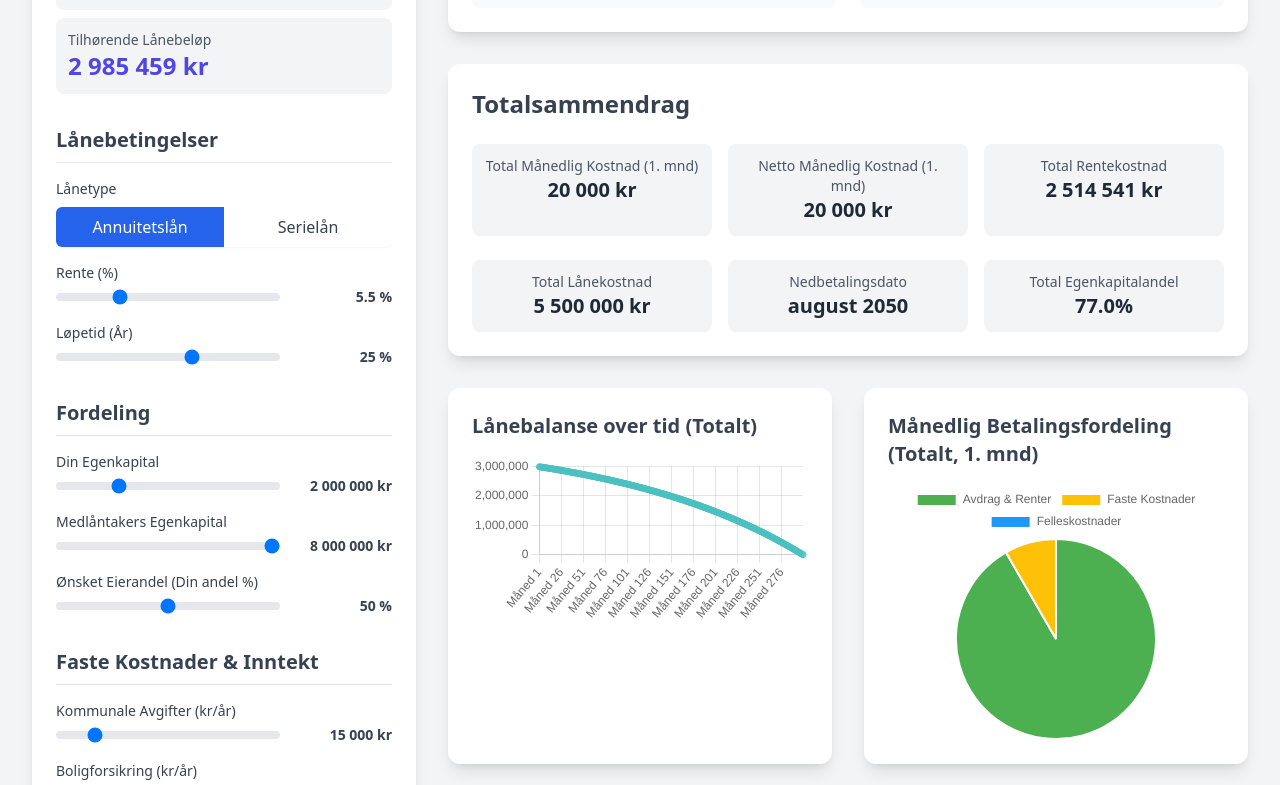
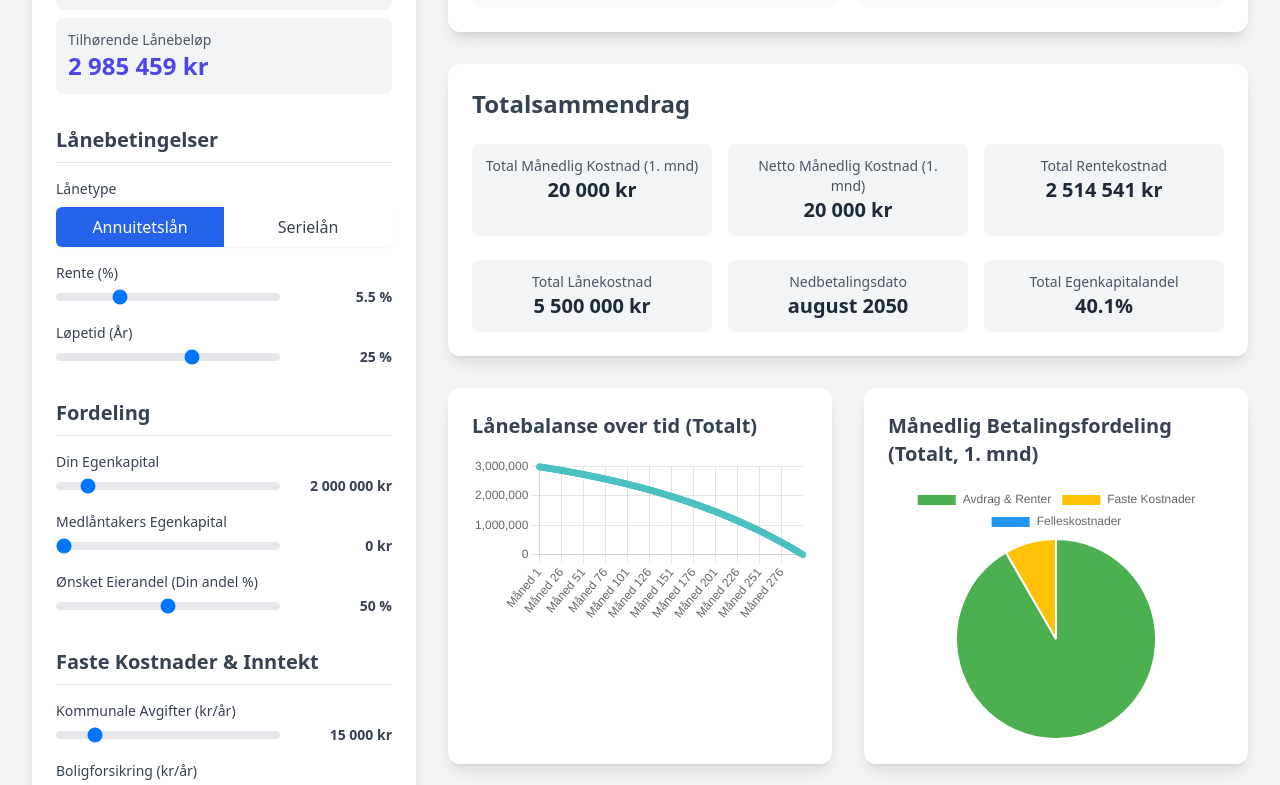
Before and after one commit to kderholt/lanekalkulator, a React (Create React App) app: page / in a window 1280 px wide. Shown: the part 472-1257 px from the top of the page. Built offline with nearby package versions, Linux system fonts and the light colour scheme.

Commit message:
adjusting prices

```diff
--- a/package.json
+++ b/package.json
@@ -2,7 +2,7 @@
   "name": "my-mortgage-app",
   "version": "0.1.0",
   "private": true,
-  "homepage": "https://kjerid.github.io/lanekalulator",
+  "homepage": "https://kderholt.github.io/lanekalkulator",
   "dependencies": {
     "@testing-library/dom": "^10.4.1",
     "@testing-library/jest-dom": "^6.6.4",
--- a/src/App.js
+++ b/src/App.js
@@ -14,7 +14,7 @@ const App = () => {
     const [interestRate, setInterestRate] = useState(5.5);
     const [loanTerm, setLoanTerm] = useState(25);
     const [downPayment1, setDownPayment1] = useState(2000000);
-    const [downPayment2, setDownPayment2] = useState(8000000);
+    const [downPayment2, setDownPayment2] = useState(0);
     const [ownershipSplit, setOwnershipSplit] = useState(50);
     const [municipalDues, setMunicipalDues] = useState(15000);
     const [homeInsurance, setHomeInsurance] = useState(5000);
@@ -23,7 +23,7 @@ const App = () => {
 
     // Mode-specific inputs
     const [desiredMonthlyPayment, setDesiredMonthlyPayment] = useState(20000);
-    const [propertyValue, setPropertyValue] = useState(8000000);
+    const [propertyValue, setPropertyValue] = useState(5000000);
 
     // Calculated Outputs
     const [loanAmount, setLoanAmount] = useState(0);
@@ -221,7 +221,7 @@ const App = () => {
                             </div>
                         ) : (
                              <div>
-                                <InputSlider label="Ønsket Boligpris" value={propertyValue} onChange={e => setPropertyValue(Number(e.target.value))} min={500000} max={20000000} step={50000} format="currency" />
+                                <InputSlider label="Ønsket Boligpris" value={propertyValue} onChange={e => setPropertyValue(Number(e.target.value))} min={500000} max={30000000} step={50000} format="currency" />
                                 <div className="mt-6 pt-6 border-t">
                                     <SummaryBox label="Nødvendig Månedlig Betaling" value={calculatedMonthlyPayment} format="currency" color="text-purple-600" isLarge={true} />
                                     <SummaryBox label="Nødvendig Lånebeløp" value={loanAmount} format="currency" color="text-indigo-600" isLarge={true} />
@@ -241,8 +241,8 @@ const App = () => {
                         <InputSlider label="Løpetid (År)" value={loanTerm} onChange={e => setLoanTerm(Number(e.target.value))} min={1} max={40} step={1} />
 
                         <h3 className="text-xl font-semibold text-gray-700 mt-8 mb-4 border-b pb-2">Fordeling</h3>
-                        <InputSlider label="Din Egenkapital" value={downPayment1} onChange={e => setDownPayment1(Number(e.target.value))} min={0} max={7500000} step={10000} format="currency" />
-                        <InputSlider label="Medlåntakers Egenkapital" value={downPayment2} onChange={e => setDownPayment2(Number(e.target.value))} min={0} max={7500000} step={10000} format="currency" />
+                        <InputSlider label="Din Egenkapital" value={downPayment1} onChange={e => setDownPayment1(Number(e.target.value))} min={0} max={17500000} step={10000} format="currency" />
+                        <InputSlider label="Medlåntakers Egenkapital" value={downPayment2} onChange={e => setDownPayment2(Number(e.target.value))} min={0} max={17500000} step={10000} format="currency" />
                         <InputSlider label="Ønsket Eierandel (Din andel %)" value={ownershipSplit} onChange={e => setOwnershipSplit(Number(e.target.value))} min={0} max={100} step={1} format="percent" />
 
                         <h3 className="text-xl font-semibold text-gray-700 mt-8 mb-4 border-b pb-2">Faste Kostnader & Inntekt</h3>
```
